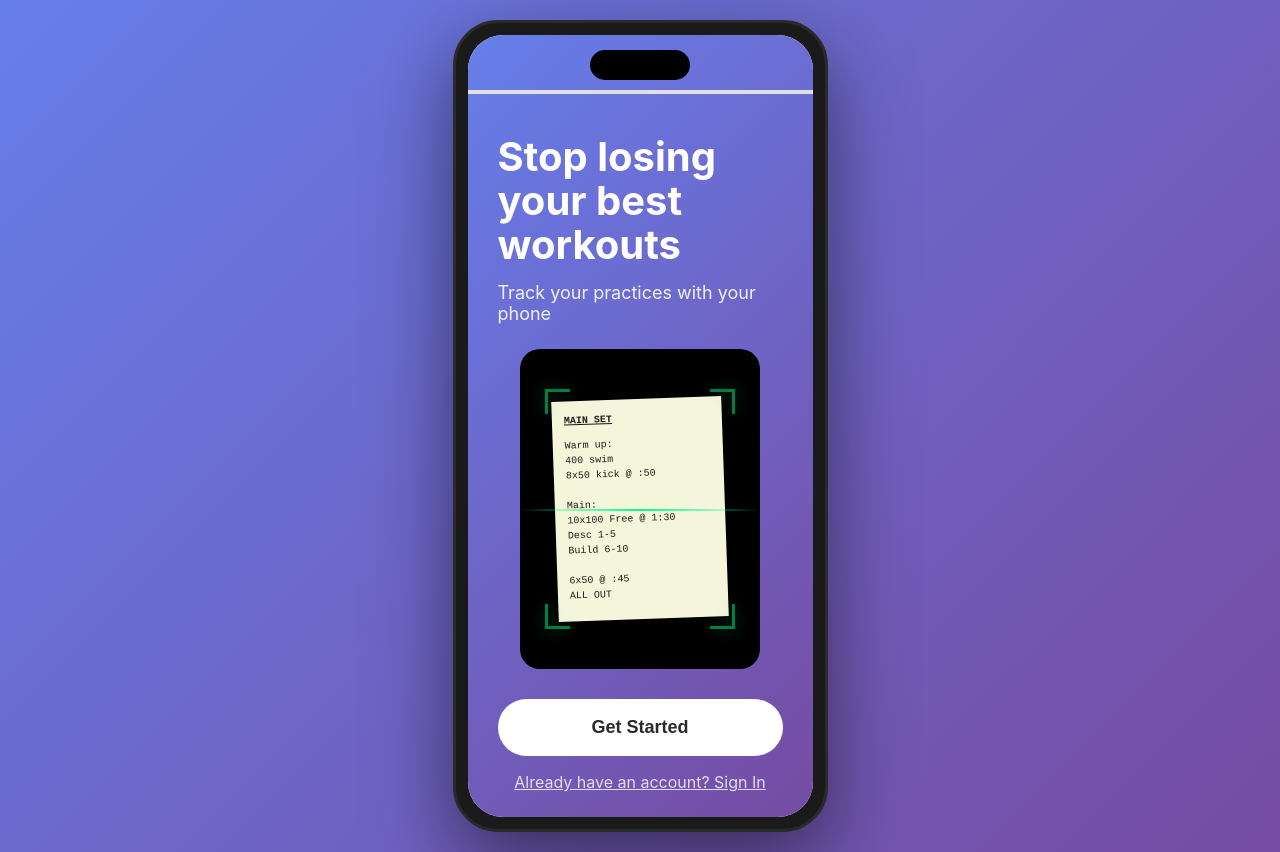
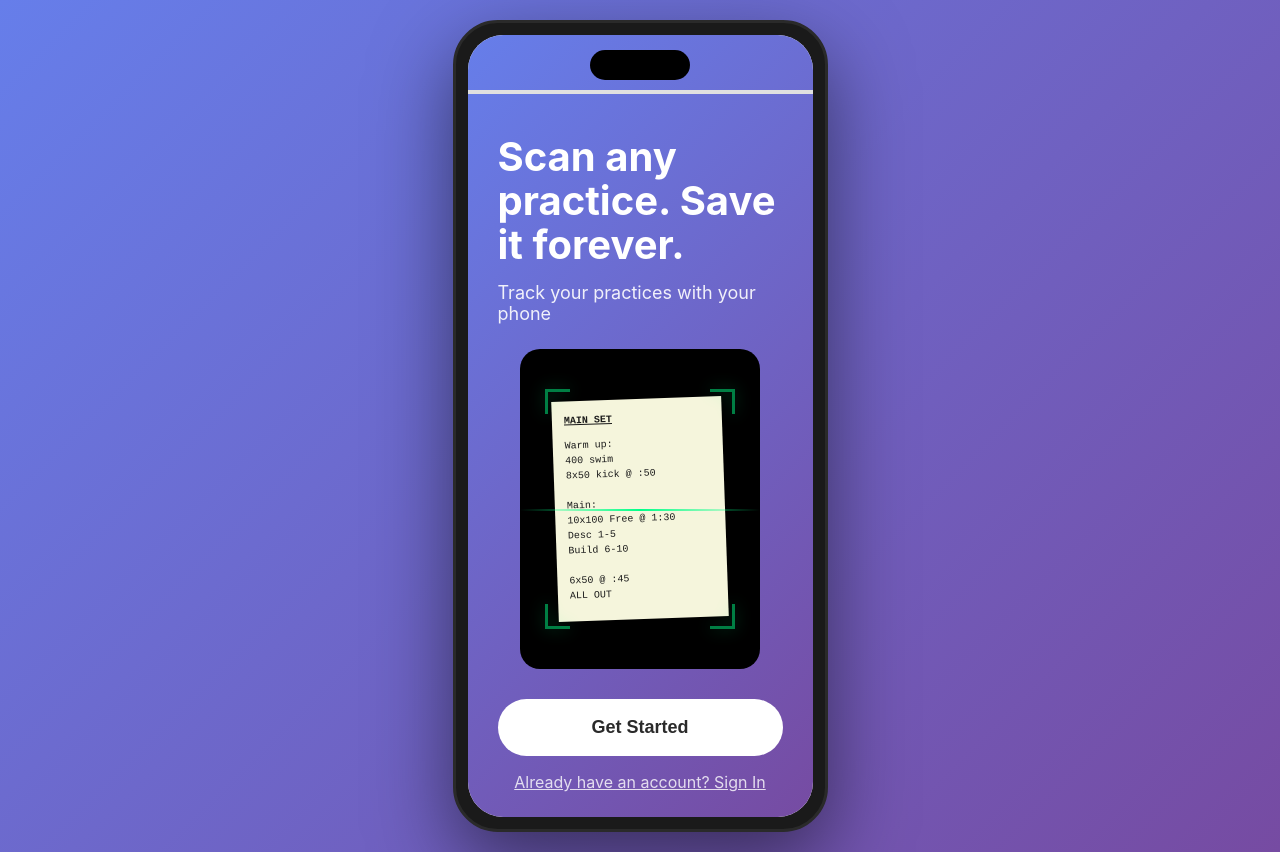
Before and after one commit to swimnerdtim/swimnerd-onboarding, a plain HTML site: page index.html in a window 1280 px wide. Drawn offline with Linux system fonts and the light colour scheme.

Commit message:
Update hero copy: 'Scan any practice. Save it forever.'

```diff
--- a/index.html
+++ b/index.html
@@ -503,7 +503,7 @@
             <!-- SCREEN 0: Landing Page -->
             <div class="screen landing-screen active" id="screen0">
                 <div class="landing-content">
-                    <h1 class="landing-title">Stop losing your best workouts</h1>
+                    <h1 class="landing-title">Scan any practice. Save it forever.</h1>
                     <p class="landing-subtitle">Track your practices with your phone</p>
 
                     <div class="camera-demo">
```
